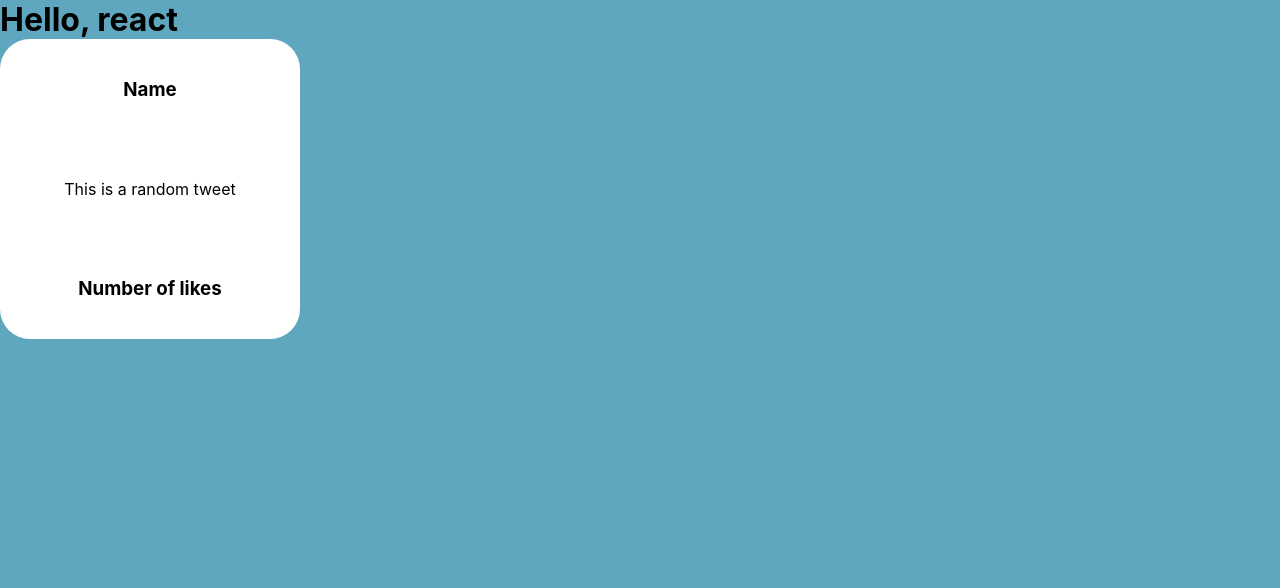
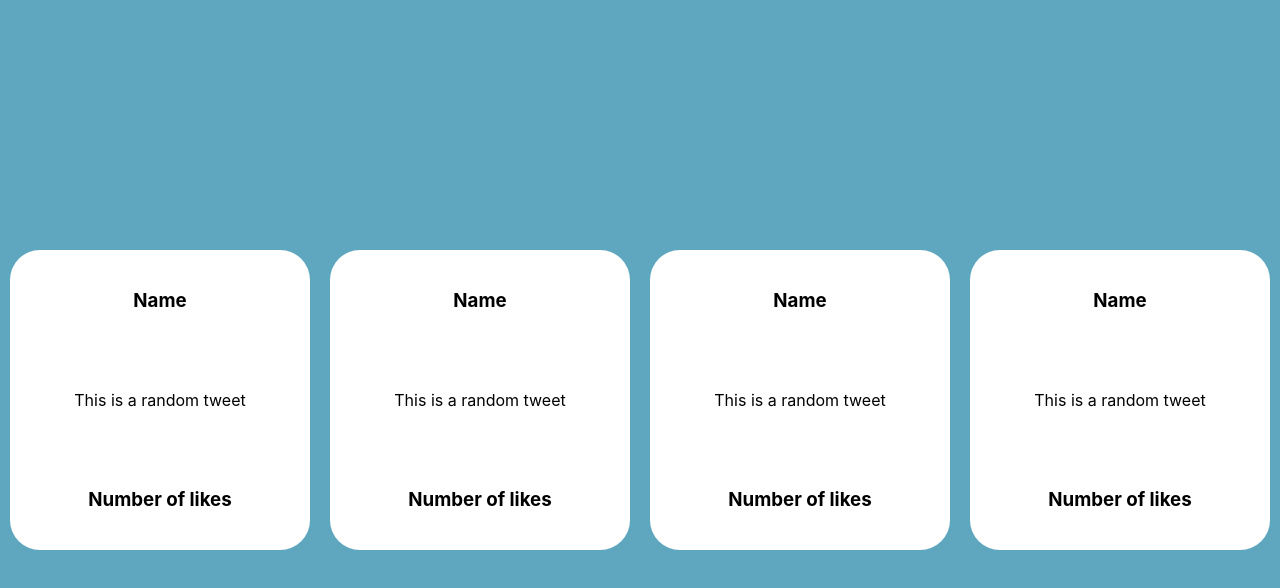
Before and after one commit to r-shirasu/react_tutorialForbeginners, a React (Create React App) app in the folder my-app/: page / in a window 1280 px wide. Shown: the top 588 px of the page. Built offline with nearby package versions, Linux system fonts and the light colour scheme.

Commit message:
4つに複製して真ん中に並べる

```diff
--- a/my-app/src/App.css
+++ b/my-app/src/App.css
@@ -1,6 +1,10 @@
 .app {
+  min-height: 100vh;
   height: 100vh;
   background-color: rgb(95, 167, 190);
+  display: flex;
+  justify-content: space-around;
+  align-items: center;
 }
 
 .tweet {
--- a/my-app/src/App.js
+++ b/my-app/src/App.js
@@ -4,7 +4,9 @@
 function App() {
   return (
     <div className="app">
-      <h1>Hello, react</h1>
+      <Tweet />
+      <Tweet />
+      <Tweet />
       <Tweet />
     </div>
   );
```
